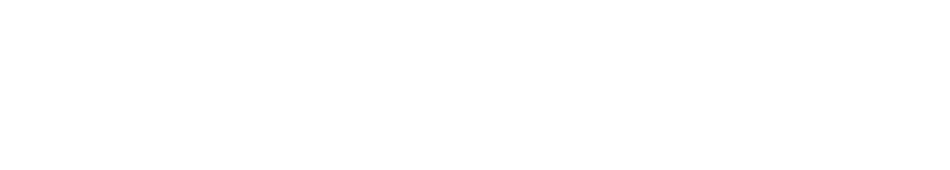
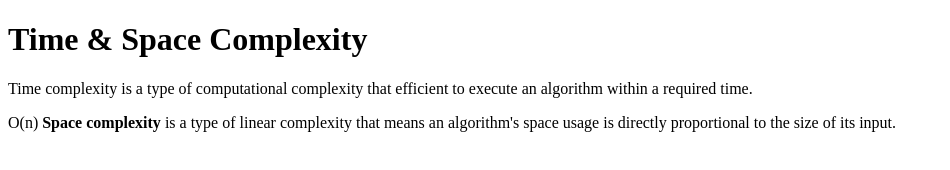
Before and after one commit to acciojob/time-and-space-complexity-KowshikaK10, a website: page main.html in a window 1280 px wide. Shown: the whole page, without its empty margins (0-950 px from the left). Drawn offline with Linux system fonts and the light colour scheme.

Commit message:
created a submission

```diff
--- a/main.html
+++ b/main.html
@@ -10,7 +10,9 @@
 	<!-- the entire body must be written by student -->
     <script type="text/javascript" src="./script.js">
 </script>
-
+<h1>Time & Space Complexity</h1>
+<p>Time complexity is a type of computational complexity that efficient to execute an algorithm within a required time. </p>
+<p>O(n) <b>Space complexity</b> is a type of linear complexity that means an algorithm's space usage is directly proportional to the size of its input.</p>
 </body>
 
 </html>
```
